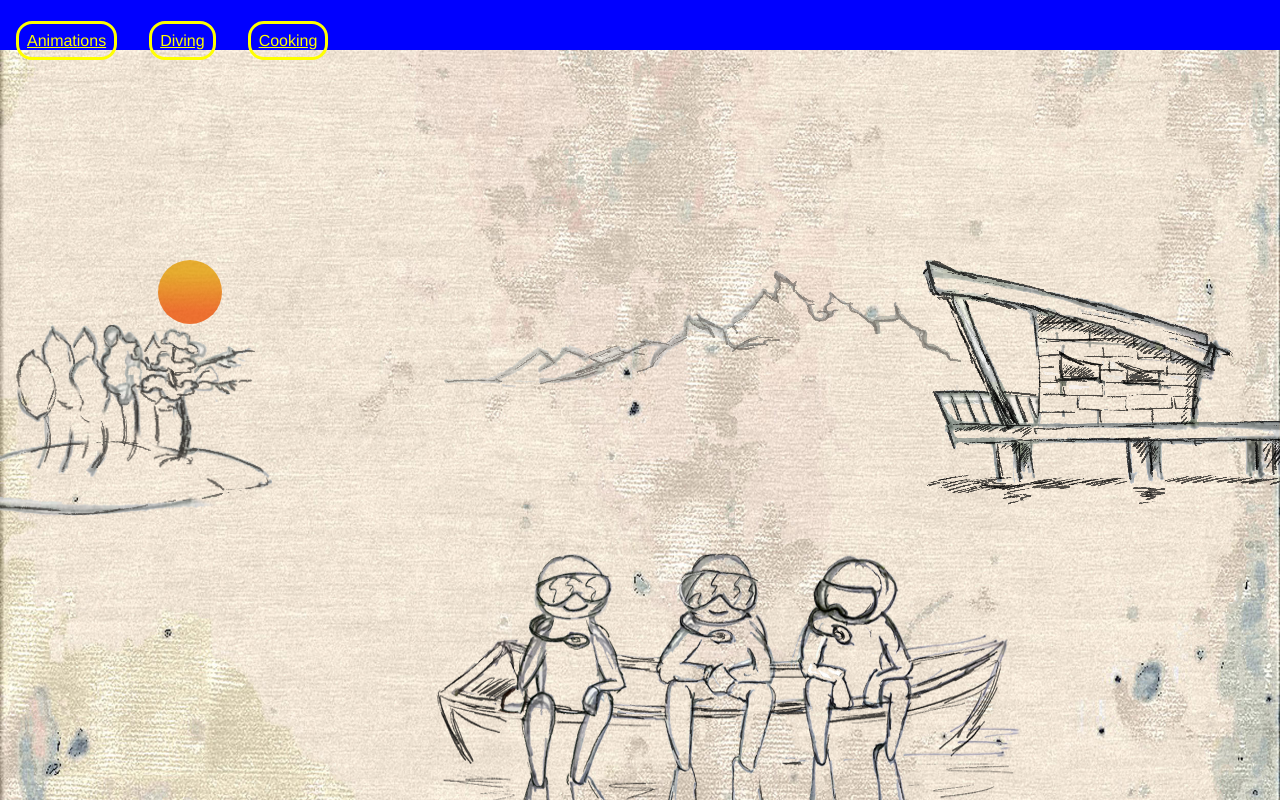
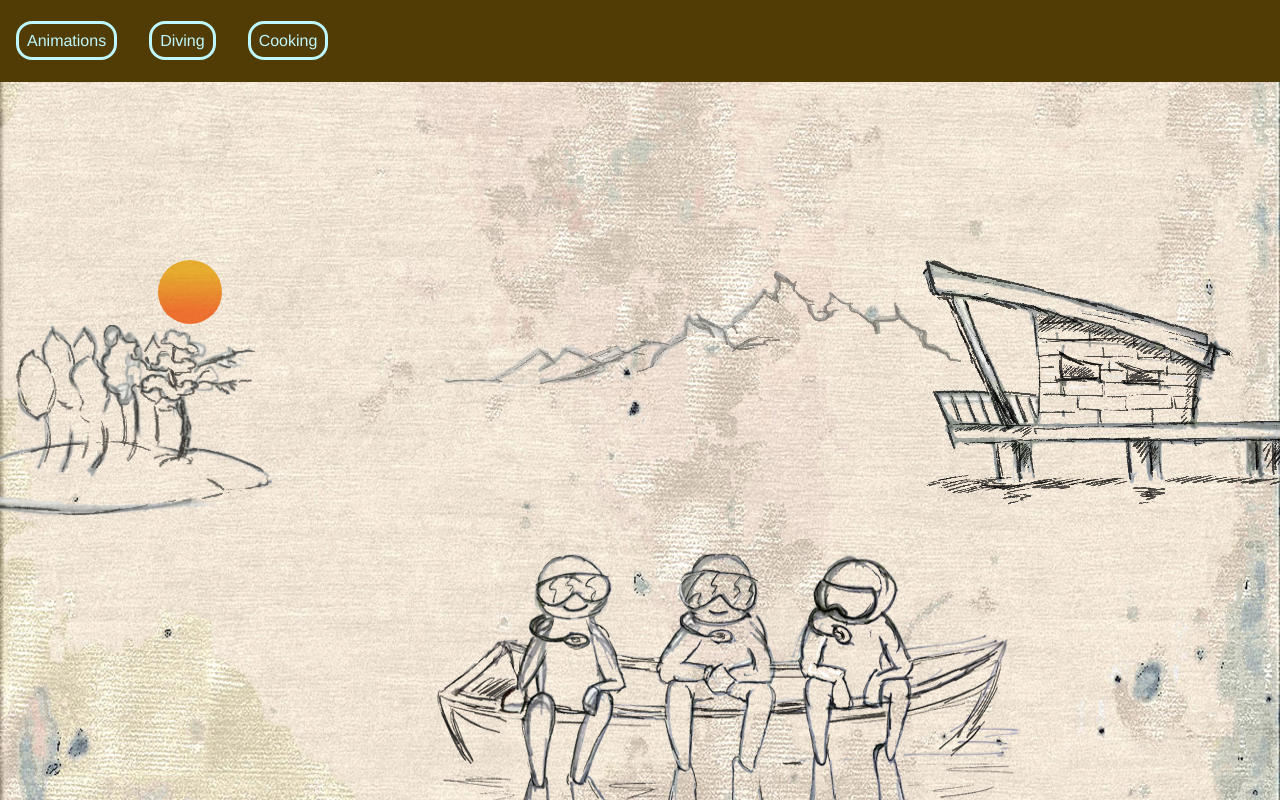
Before and after one commit to maikkinen/divers, a React (Create React App) app: page / in a window 1280 px wide. Shown: the top 800 px of the page. Built offline with nearby package versions, Linux system fonts and the light colour scheme.

Commit message:
Navbar MVP minor polishing

```diff
--- a/src/components/Navbar.js
+++ b/src/components/Navbar.js
@@ -3,19 +3,19 @@ import { Container, Navbar, Nav, NavDropdown, Form, FormControl, Button } from '
 
 const containerStyle = {
   width: '100%',
-
+  height: '10vh',
   position: 'absolute',
   left: '0px',
   top: '0px',
   //padding: '4vh',
-  backgroundColor: 'red',
 }
 
 const navbarStyle = {
-  backgroundColor: 'blue',
+  backgroundColor: '#513C06',
   width: '100%',
   zindex: '100',
   paddingTop: '4vh',
+  paddingBottom: '4vh',
 }
 
 const elementStyle = {
@@ -24,8 +24,8 @@ const elementStyle = {
   backcroundColor: 'red',
   border: 'solid',
   borderRadius: '1em',
-  color: 'yellow',
-  underline: 'none',
+  color: '#BEF8FD',
+  textDecoration: 'none',
   padding: '1vh',
   margin: '2vh',
 }
```
